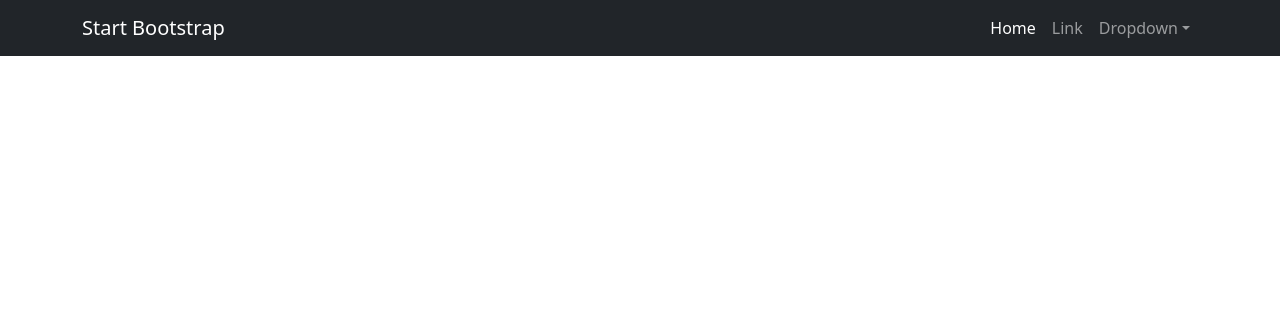
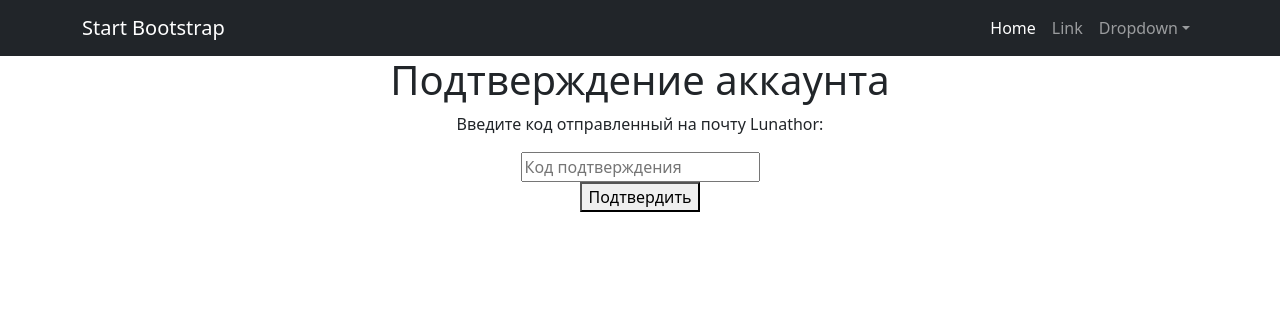
Before and after one commit to Lunathor/NewsDeskNew, a Django app: page /accounts/verification/1 in a window 1280 px wide. Shown: the top 316 px of the page. Run offline with Django 5.2, Linux system fonts and the light colour scheme; data comes from the database, SQL or seed files in the repository; some libraries are stand-ins or nearby versions.

Commit message:
Третий шаблон Verification.html

```diff
--- a/NewsDeskNew/templates/registration/Verification.html
+++ b/NewsDeskNew/templates/registration/Verification.html
@@ -1,5 +1,19 @@
 {% extends 'flatpages/default.html' %}
 {% block title %}
+Верификация
 {% endblock title %}
 {% block content %}
+<h1>Подтверждение аккаунта</h1>
+<form method="post">
+        {% csrf_token %}
+        <div>
+            <p>Введите код отправленный на почту {{ user }}:</p>
+        </div>
+        <div>
+            <input type="text" name="email_conf_code" placeholder="Код подтверждения" required>
+        </div>
+        <div>
+            <button type="submit">Подтвердить</button>
+        </div>
+    </form>
 {% endblock content %}
```
